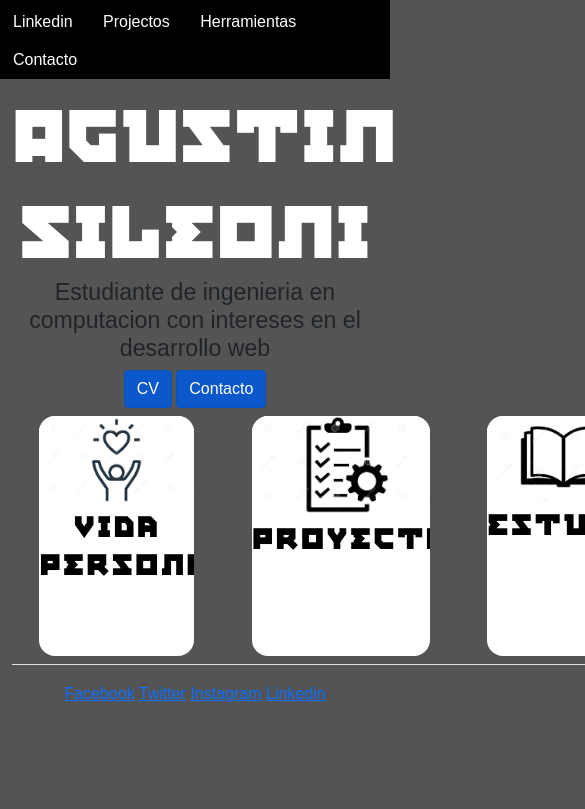
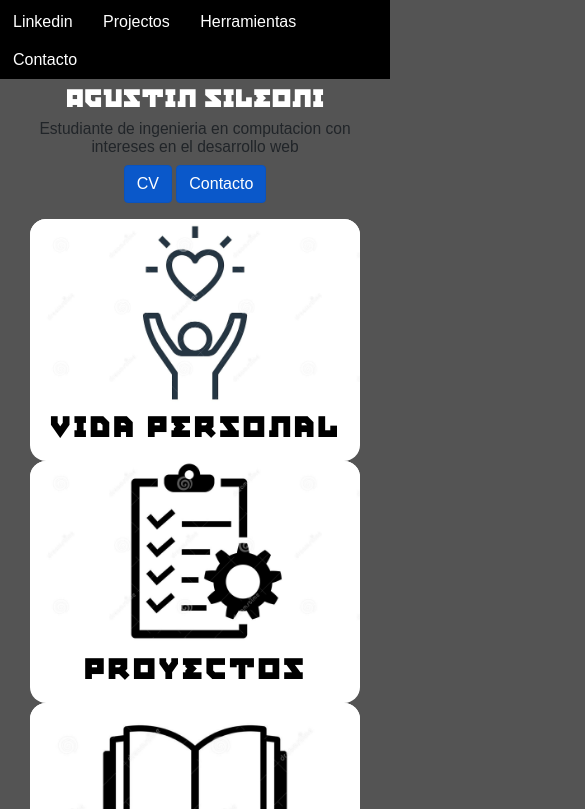
Before and after one commit to AgustinSileoni/portfolio-FrontEnd, a plain HTML site: page index.html in a window 390 px wide. Shown: the part 35-844 px from the top of the page, 585 px wide, since content can reach past the window. Drawn offline with nearby package versions, Linux system fonts and the light colour scheme.

Commit message:
Nombre y Descripcion responsive, las tarjetas se acomodan pero deberia separarlas un poco en xs

```diff
--- a/index.html
+++ b/index.html
@@ -23,30 +23,43 @@
         <button type="button" class="btn btn-outline-primary links button-rigth ">Contacto</button>
     </nav>
 
-    <section class="container">
+
+<div class="container">
+        <!--Name-->
         <div class="row">
-            <div class="col-md-12">
+            <div class="col-md-12 col-xs-12">
                 <h2 class="text-center titulo-nombre">Agustin Sileoni</h2>
-                <h3 class="text-center">Estudiante de ingenieria en computacion con intereses en el desarrollo web</h3>
             </div>
         </div>
 
-        <article class="text-center">
+        <!--Description-->
+        <div class="row">
+            <div class="col-12 ">
+                <h3 class="text-center description">Estudiante de ingenieria en computacion con intereses en el desarrollo web</h3>
+            </div>
+        </div>
+
+        <!--Buttons-->
+        <div class="row">
+            <div class="col-md-12">
+                <div class="text-center">
                     <button type="button" class="btn btn-primary active">CV</button>
                     <button type="button" class="btn btn-primary active">Contacto</button>
-            </article>
-    </section>
+                </div>
+            </div>
+        </div>
 
-    <section class="container">
+        <!--Space-->
         <div class="row">
             <div class="col-md-12">
-                <table  class="table ">
-                    <tbody>
-                    <tr >
-                        <td scope="col" class="text-center ">
+                <p> </p>
+            </div>
+        </div>
+
+        <!--Cards-->
+        <div class="row">
+            <div class="col-md-4 col-xs-12 text-center">
                 <a href="#" class="clickable-card">
-                                <article>
-                                    <div class="article-wrapper">
                             <figure>
                                 <img src="images/personal_life_1600_900.jpg" alt="">
                             </figure>
@@ -54,44 +67,30 @@
                             <h2>Vida Personal</h2>
                             <p></p>
                         </div>
+                </a>
             </div>
-                                </article>
-                            </a>
-                        </td>
-                        <td scope="col" class="text-center ">
+            <div class="col-md-4 col-xs-12 text-center">
                 <a href="#" class="clickable-card">
-                                <article>
-                                    <div class="article-wrapper">
                         <figure>
                             <img src="images/projects_1600_900.jpg" alt="">
                         </figure>
                     <div class="article-body">
                         <h2>Proyectos</h2>
                     </div>
+            </a>
             </div>
-                                </article>
-                            </a>
-                        </td>
-                        <td scope="col" class="text-center ">
+            <div class="col-md-4 col-xs-12 text-center">
                 <a href="#" class="clickable-card">
-                                <article>
-                                    <div class="article-wrapper">
                         <figure>
                             <img src="images/study_1600_900.jpg" alt="">
                         </figure>
                     <div class="article-body">
                         <h2>Estudios</h2>
                     </div>
-                                    </div>
-                                </article>
             </a>
-                        </td>
-                    </tr>
-                 </tbody>
-                </table>
             </div>
         </div>
-    </section>
+    </div>
 
     <footer class="text-center">
         <p>
--- a/styles.css
+++ b/styles.css
@@ -23,20 +23,20 @@
 .titulo-nombre{
     color: white;
     font-family:"Agit Prop" ;
-    font-size: 5em;
+    font-size: 7vw;
 }
 @font-face {
     font-family: 'Agit Prop';
     src: url('fonts/AGITPM__.TTF') format(truetype);
 }
-.article-wrapper{
-    height: 15em;
+.description{
+  font-size: 4vw;
 }
 
 
 .clickable-card {
     display: block;
-    max-width: 80%;
+    max-width: 90%;
     margin-inline: auto;
     border-radius: 16px;
     overflow: hidden;
@@ -108,5 +108,5 @@
     font-size: 1rem;
     line-height: 1.6rem;
     background-image: linear-gradient(45deg, #111);
-    min-height: 100vh;
+    min-height: 100vh
   }
```
Lines whose indentation alone changed are shown as unchanged.
